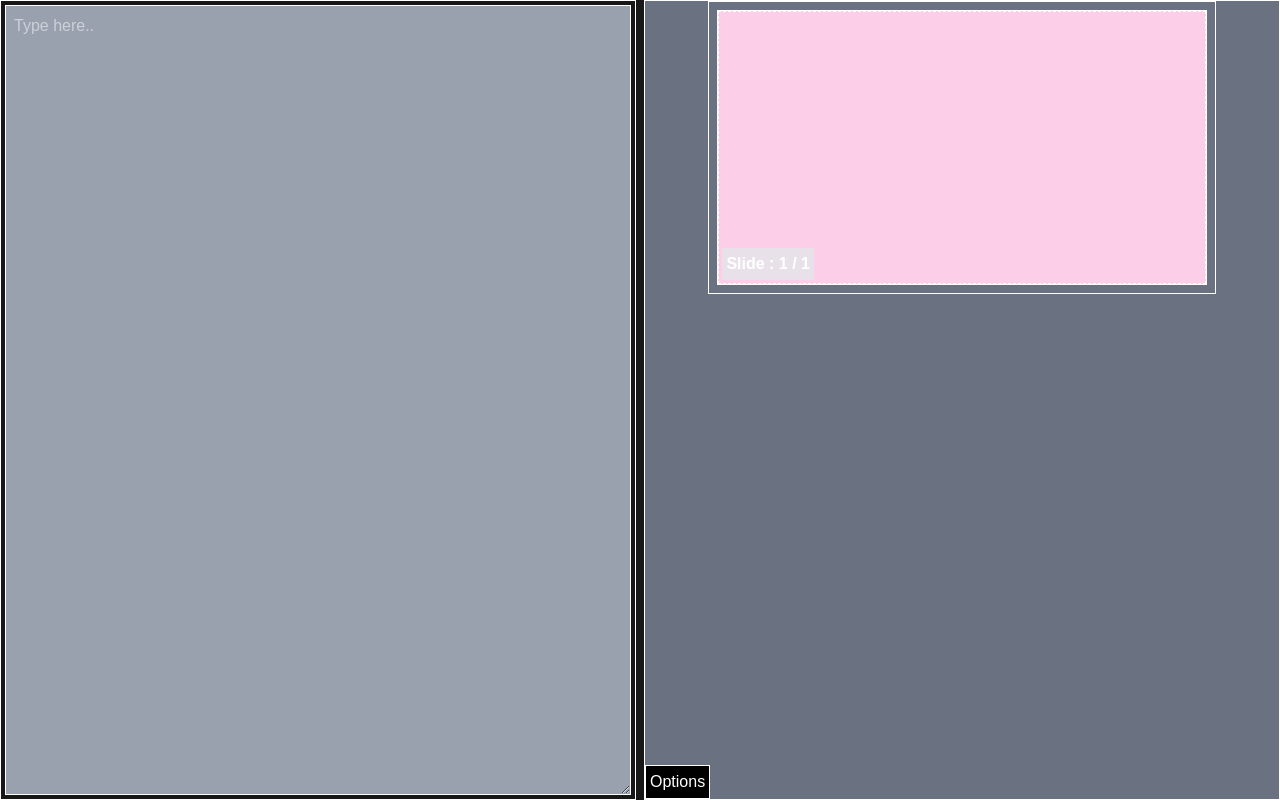
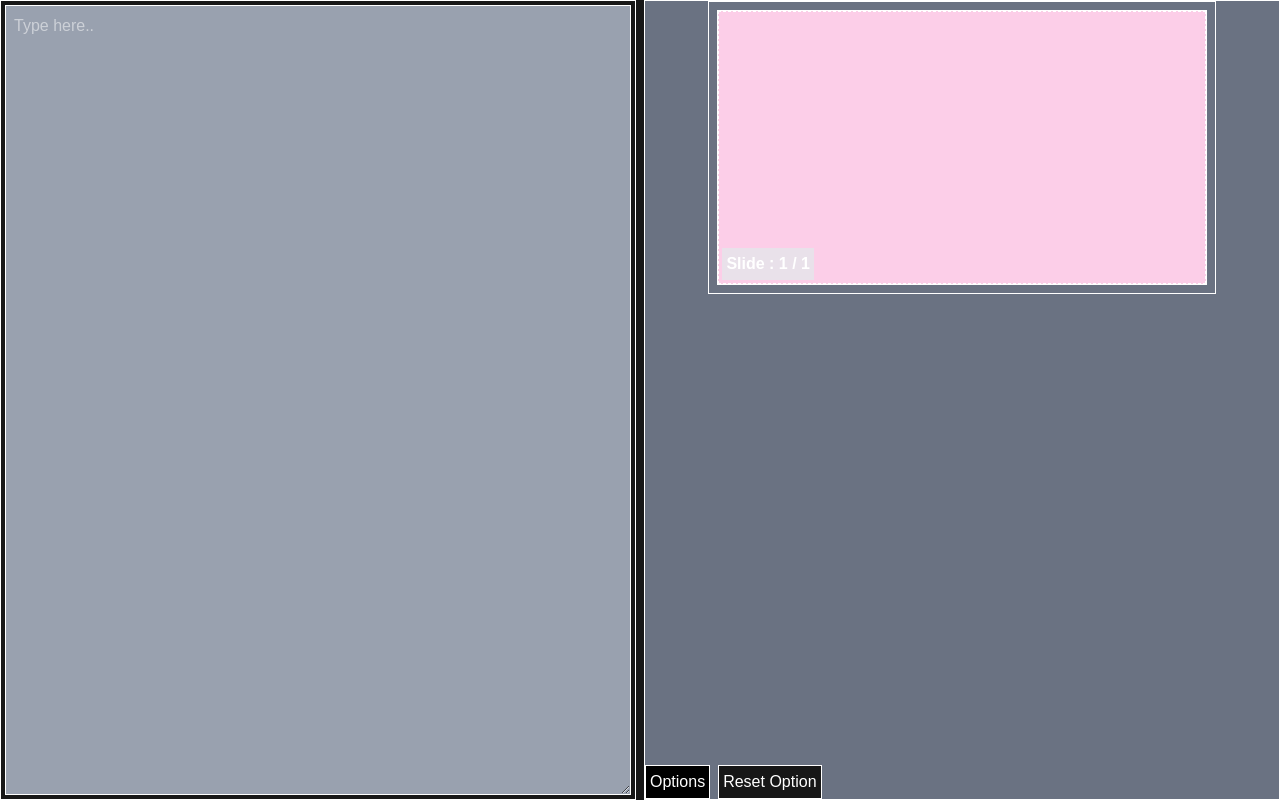
Before and after one commit to akael888/propre-sim, a Next.js app: page /editor in a window 1280 px wide. Built offline with nearby package versions, Linux system fonts and the light colour scheme.

Commit message:
chore : Moved Reset Option

```diff
--- a/src/app/ui/editor/display/display-options.tsx
+++ b/src/app/ui/editor/display/display-options.tsx
@@ -23,12 +23,21 @@ const DisplayOptions: React.FC<DisplayOptionsProp> = ({
       <div
         className={`w-full bottom-0 md:h-fit h-${isOpen ? "10%" : "0"} absolute flex flex-col justify-end items-start`}
       >
+        <div className="flex flex-row gap-2">
           <button
             className="bg-black w-fit border-1 text-white p-1 "
             onClick={() => setIsOpen(!isOpen)}
           >
             Options
           </button>
+          <button
+            onClick={resetDisplayOption}
+            className="border-1 p-1 bg-foreground hover:bg-background hover:text-foreground"
+          >
+            Reset Option
+          </button>
+        </div>
+
         {isOpen ? (
           <div className=" w-full border-1 bottom-0 max-h-[10%] overflow-y-hidden bg-gray-300">
             <div
@@ -241,15 +250,6 @@ const DisplayOptions: React.FC<DisplayOptionsProp> = ({
                     />
                   </div>
                 </div>
-
-                <div>
-                  <button
-                    onClick={resetDisplayOption}
-                    className="border-1 p-1 hover:bg-background hover:text-foreground"
-                  >
-                    Reset Option
-                  </button>
-                </div>
               </div>
             </div>
           </div>
```
Lines whose indentation alone changed are shown as unchanged.
